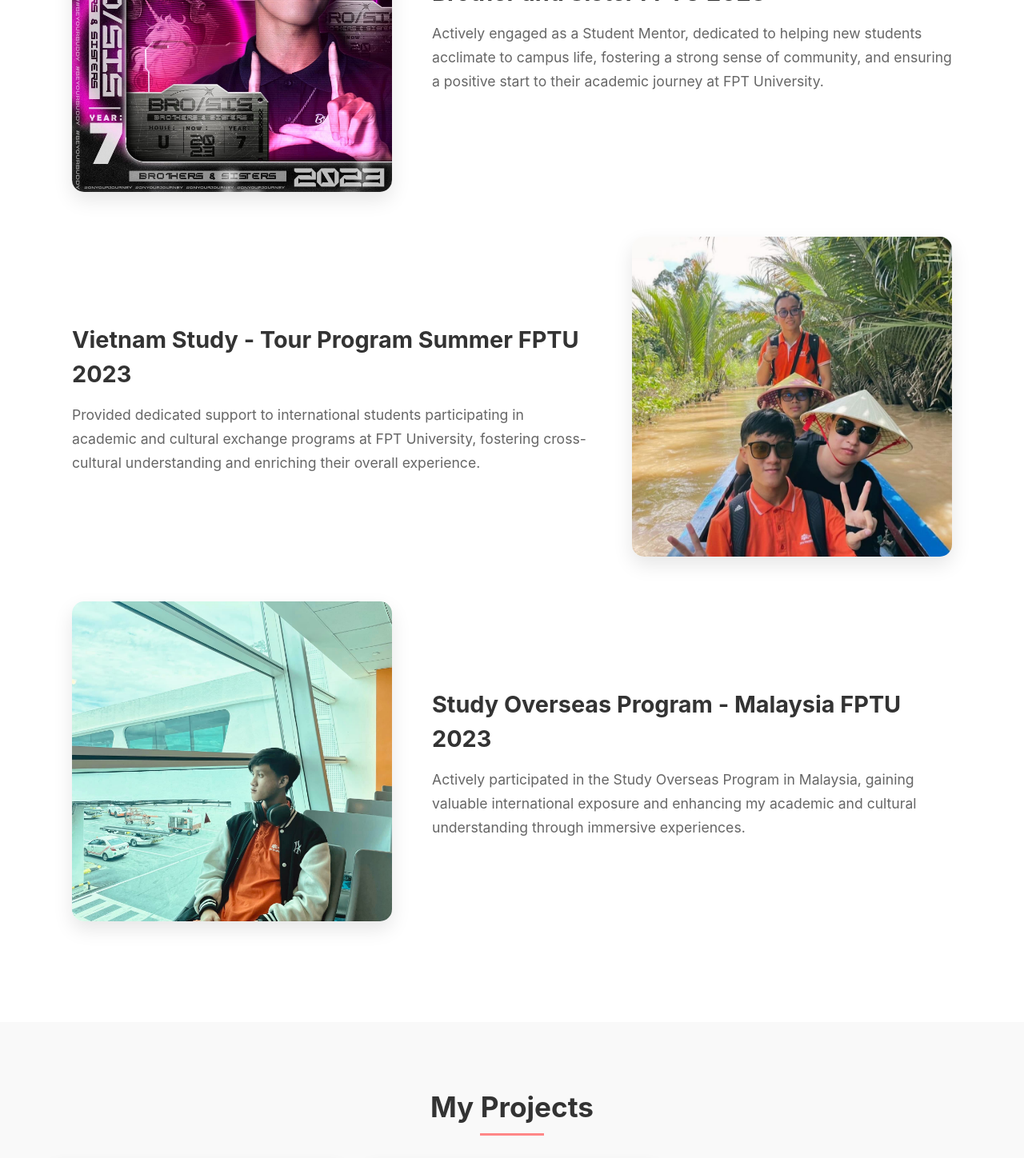
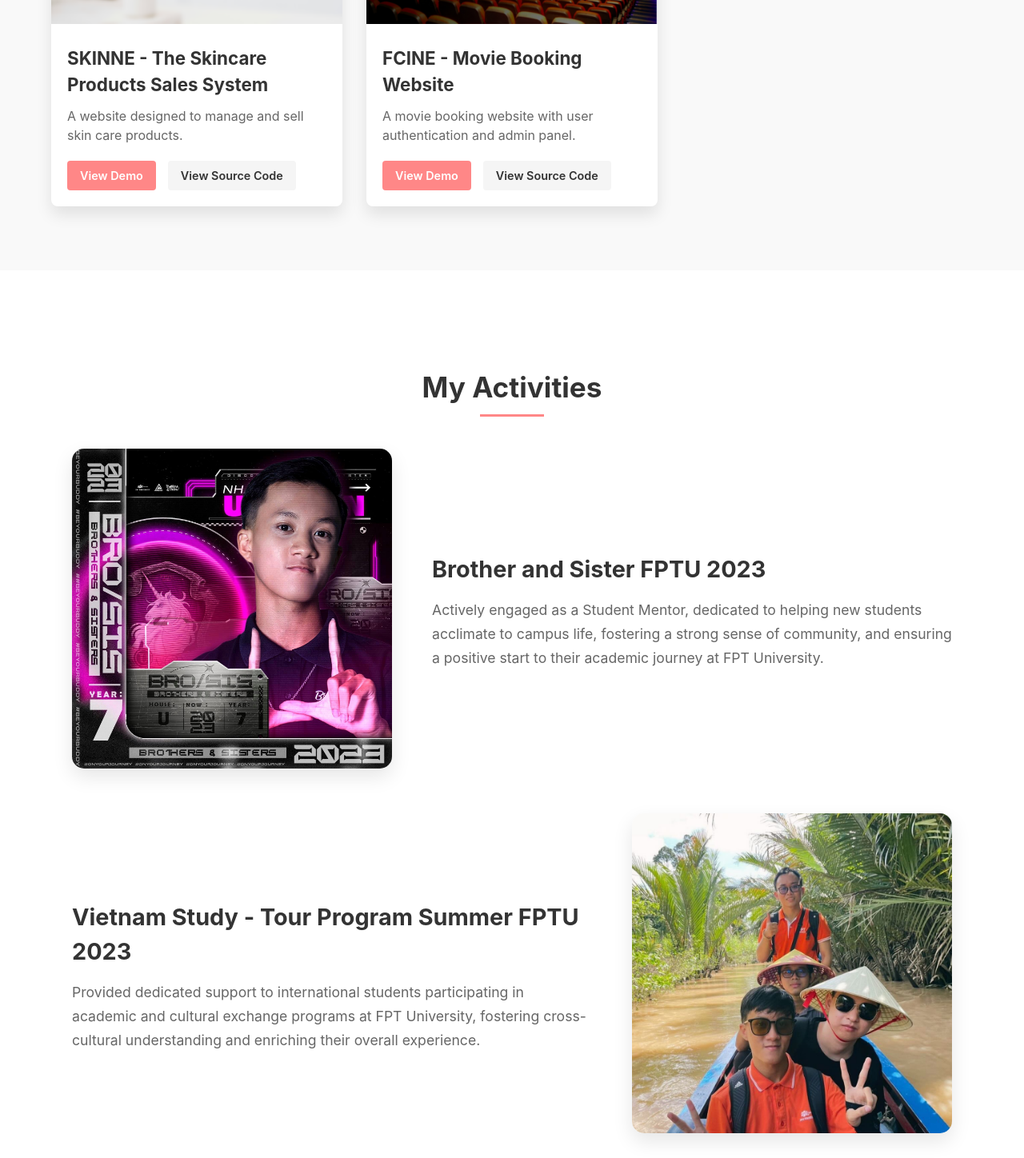
Before and after one commit to BaoNG0105/Portfolio, a React (Vite) app: page / in a window 1280 px wide. Shown: the part 1800-3248 px from the top of the page at 80% size. Built offline with nearby package versions, Linux system fonts and the light colour scheme; a web font is replaced by a local one.

Commit message:
change order of website

```diff
--- a/src/App.jsx
+++ b/src/App.jsx
@@ -16,13 +16,12 @@ function App() {
       <CherryBlossom /> {/* Thêm component hoa đào */}
       <AudioPlayer src={backgroundMusic} /> {/* Thêm component audio */}
       <Header />
-      {/* Thêm các section như About, Contact ở đây */}
       <main>
         <Hero />
         {/* Các section khác */}
         <AboutMeSection/>
+        <ProjectsSection />
         <ActivitiesSection />
-        <ProjectsSection />
       </main>
       <Footer />
     </div>
```
